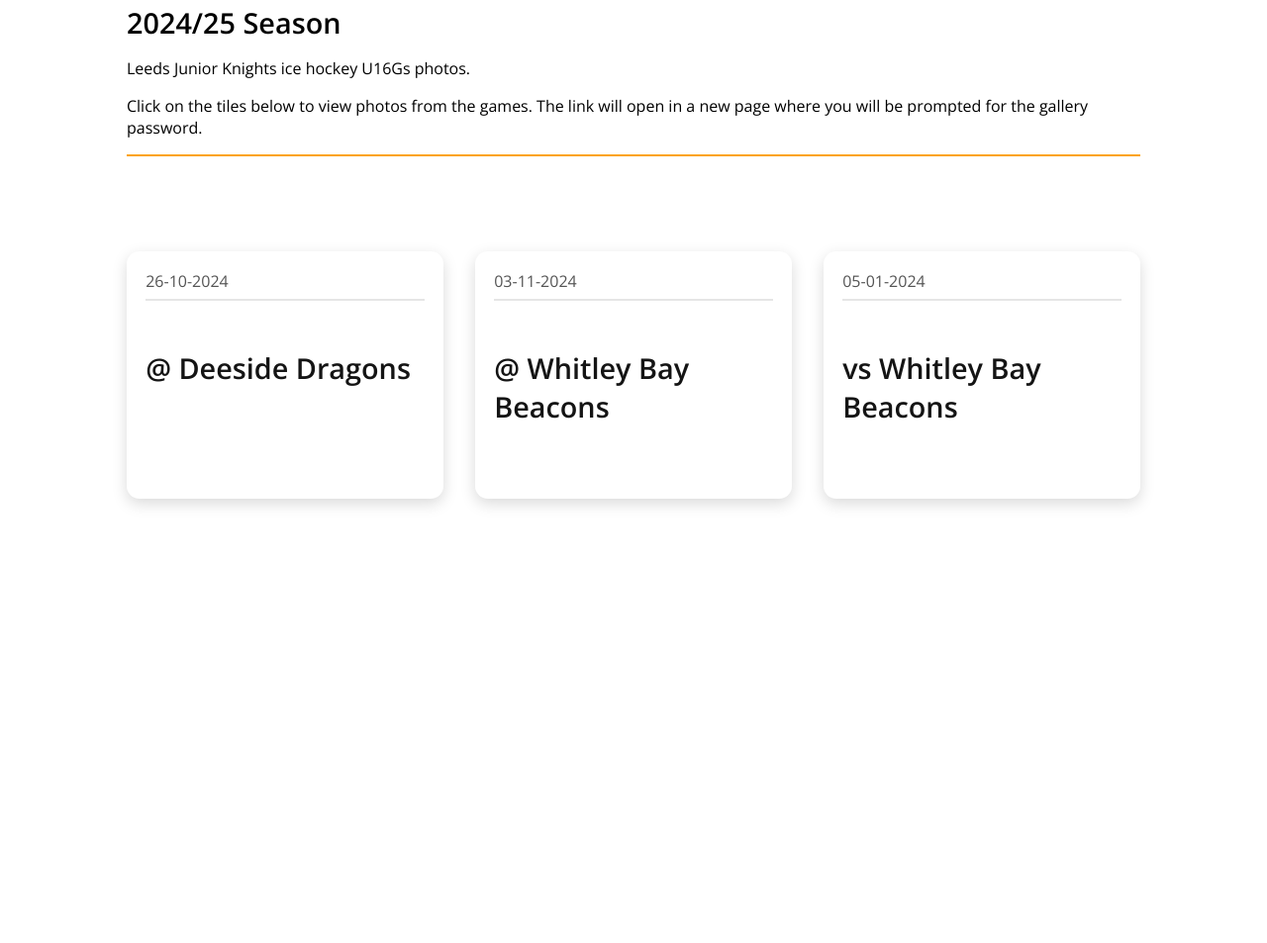
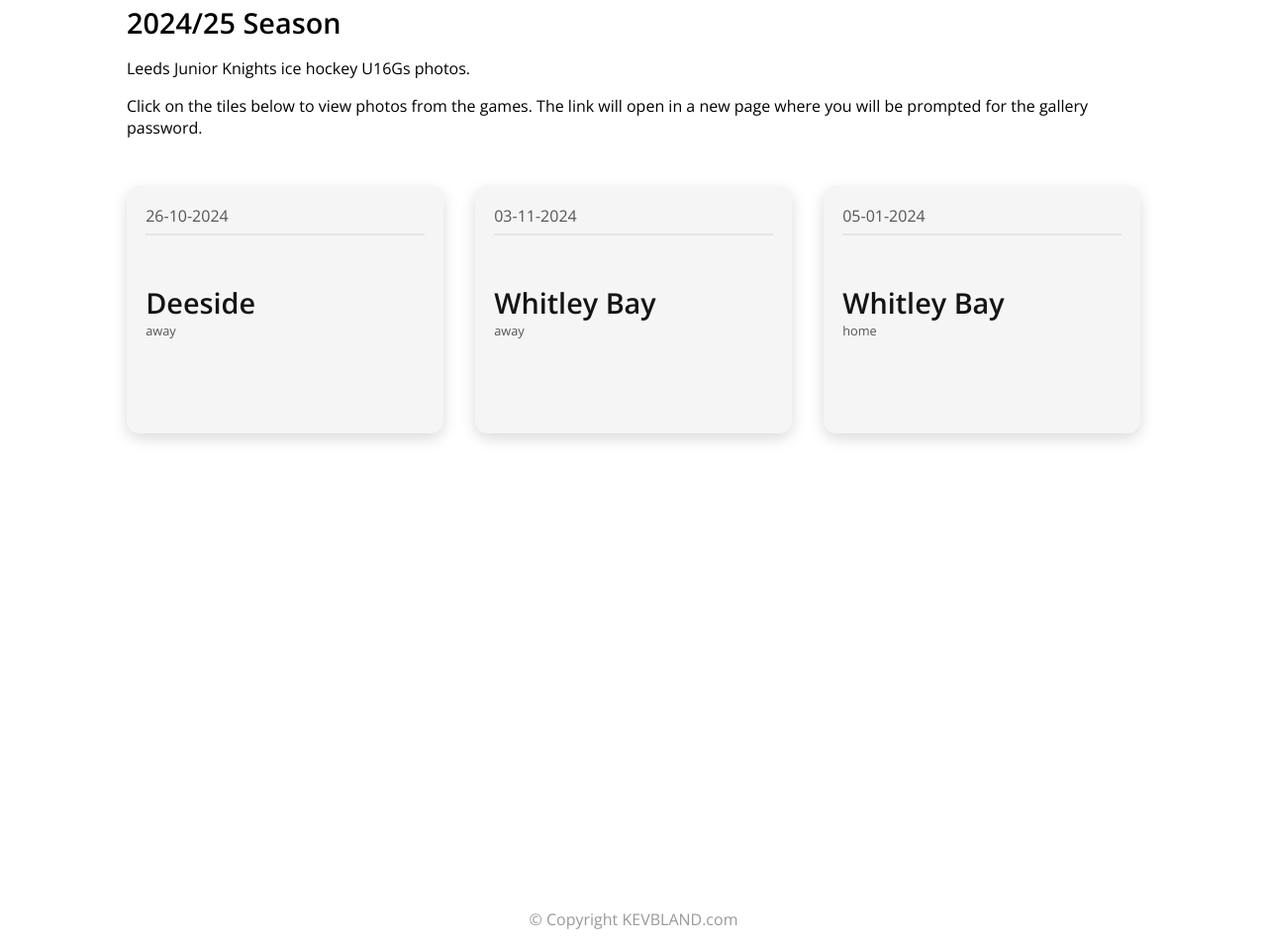
Before and after one commit to framemaze/kevbland.com, a plain HTML site: page index.html in a window 1280 px wide. Shown: the part 837-1790 px from the top of the page at 99% size. Drawn offline with nearby package versions, Linux system fonts and the light colour scheme.

Commit message:
Add files via upload

```diff
--- a/index.html
+++ b/index.html
@@ -12,7 +12,6 @@
         <h1><a href="index.html">KEV BLAND</a></h1>
         <h2>PHOTOGRAPHY<h2>
       </div>
-
       <div class="hero-button">
         <a href="#season2425"><button>Click for the galleries</button></a>
       </div>
@@ -23,7 +22,6 @@
       <p>Leeds Junior Knights ice hockey U16Gs photos.</p>
       <p>Click on the tiles below to view photos from the games. The link will open in a new page where you will be prompted for the gallery password.
       </p>
-      <div class="season-line"></div>
     </section>
 
     <div class="card">
@@ -36,7 +34,8 @@
           <div class="main-item">
             <h1>26-10-2024</h1>
             <div class="main-item-line"></div>
-            <h2>@ Deeside Dragons</h2>
+             <h2>Deeside</h2>
+             <p>away</p>
           </div>
         </a>
 
@@ -48,15 +47,17 @@
           <div class="main-item">
             <h1>03-11-2024</h1>
             <div class="main-item-line"></div>
-            <h2>@ Whitley Bay Beacons</h2>
+            <h2>Whitley Bay</h2>
+            <p>away</p>
           </div>
         </a>
 
-        <a href="#" target="_blank" class="main-item-link">
+        <a href="https://kevbland.pixieset.com/250105whitleybay/" target="_blank" class="main-item-link">
           <div class="main-item">
             <h1>05-01-2024</h1>
             <div class="main-item-line"></div>
-            <h2>vs Whitley Bay Beacons</h2>
+            <h2>Whitley Bay</h2>
+            <p>home</p>
           </div>
         </a>
       </div>
--- a/styles.css
+++ b/styles.css
@@ -88,6 +88,11 @@ html{
     /* font-family: "Merriweather", serif; */
 }
 
+.hero-content-image{
+    width: 100px;
+    height: 100px;
+}
+
 .hero-button{
     margin: 0 auto;
     display: block;
@@ -141,14 +146,6 @@ html{
 }
 
 /*###################################################################*/
-/* season-line */
-.season-line{
-  /* width: 100%; */
-  border: 1px solid #FCA311;
-  margin-bottom: 3rem;
-}
-
-/*###################################################################*/
 /* grid-main */
 .main-grid{
     display: grid;
@@ -158,7 +155,7 @@ html{
     padding-left: 5dvw;
     padding-right: 5dvw;
     padding-bottom: 8rem;
-    padding-top: 2rem;
+    padding-top: 1rem;
 }
 
 /* Styling for the link wrapping each card */
@@ -176,6 +173,7 @@ html{
   padding: 1.2rem;
   font-size: 1rem;
   cursor: pointer;
+  background: #F5F5F5;
 }
 
 .main-item:hover{
@@ -193,15 +191,26 @@ html{
   color: #FFFFFF;
 }
 
+.main-item:hover p{
+    color: #FFFFFF;
+  }
+
 .main-item h2{
     font-size: 1.8rem;
     font-weight: 600;
-    padding-bottom: 2rem;
+    /* padding-bottom: 2rem; */
     color: #141414;
   }
 
+.main-item p{
+    font-size: 0.8rem;
+    padding-bottom: 0.4rem;
+    font-weight: 300;
+    color: #545454;
+}
+
 .main-item:hover h2{
-  color: #FCA311
+  color: #FCA311;
 }
 
 .main-item-line{
@@ -242,7 +251,6 @@ footer{
       font-size: 1.4rem;
     }
 
-
     .hero button{
     font-size: 0.9rem;
     }
@@ -270,8 +278,7 @@ footer{
         padding-left: 5vw;
         padding-right: 5vw;
         grid-auto-rows: minmax(150px, auto); /* Rows will be at least 150px in height, but expand if content overflows */
-
-        gap: 0.1rem; /* Reduced spacing between items */
+        gap: 2rem;
     }
 
     .main-item {
```
